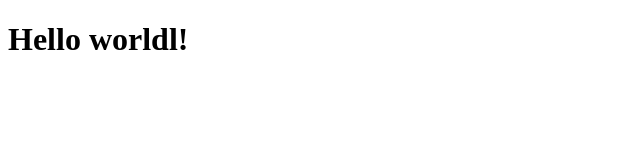
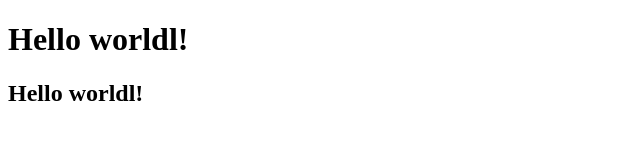
Before and after one commit to Islamgali830/test_repo3, a plain HTML site: page index.html in a window 1280 px wide. Shown: the whole page, without its empty margins (0-640 px from the left). Drawn offline with Linux system fonts and the light colour scheme.

Commit message:
add h2 title

```diff
--- a/index.html
+++ b/index.html
@@ -7,5 +7,6 @@
 </head>
 <body>
     <h1>Hello worldl!</h1>
+    <h2>Hello worldl!</h2>
 </body>
 </html>
```
